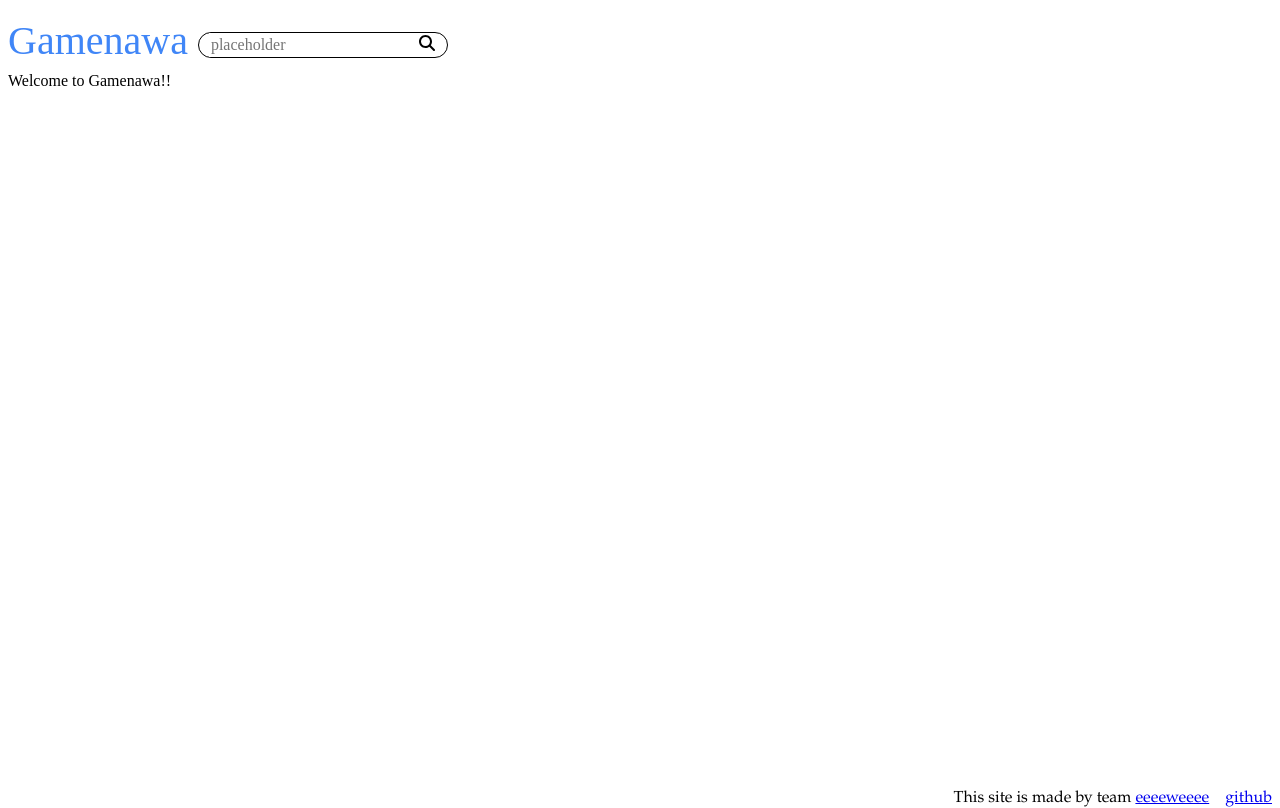
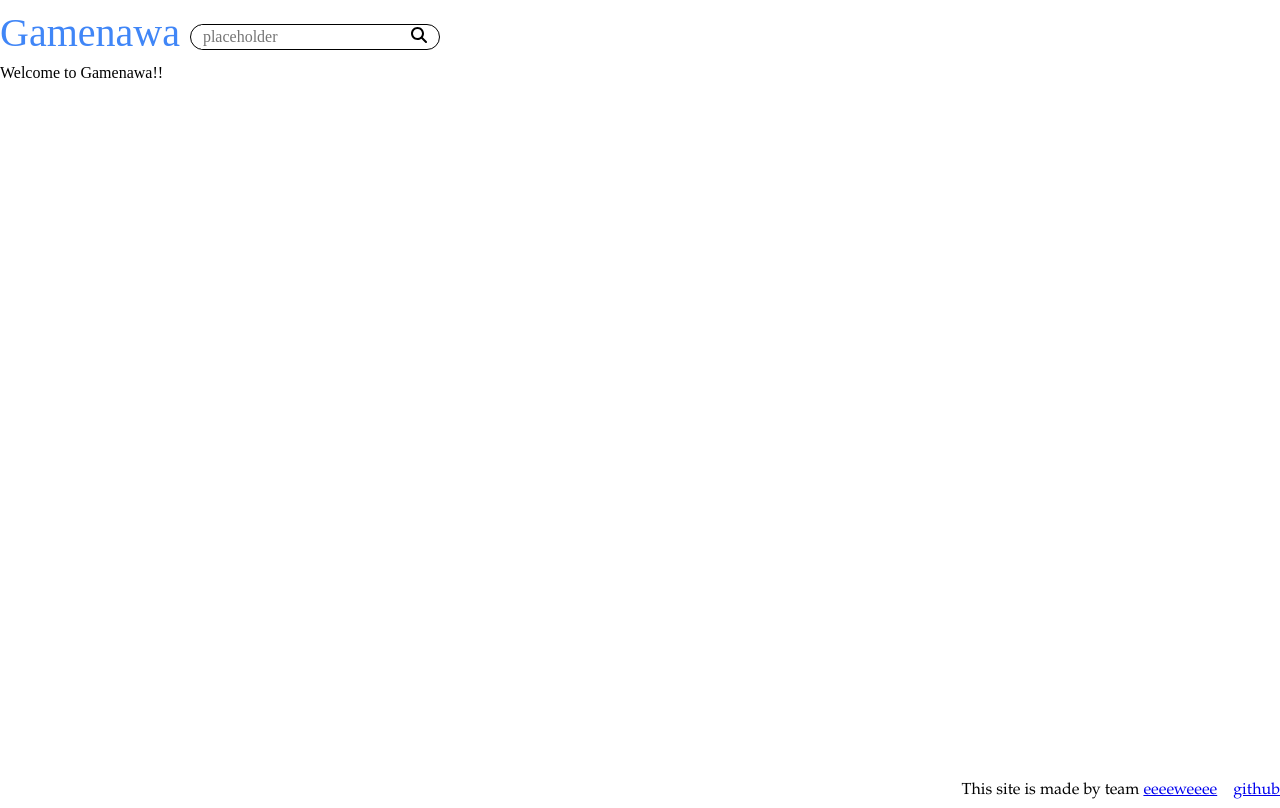
Before and after one commit to eeeeweeee/Gamenawa-front, a Vue app: page / in a window 1280 px wide. Built offline with nearby package versions, Linux system fonts and the light colour scheme.

Commit message:
fix: normalize.scss - app.vue에 normalize.scss 적용 - normalize.scss에서 html line-height 제거

```diff
--- a/src/App.vue
+++ b/src/App.vue
@@ -10,7 +10,7 @@ export default {
   name: 'App',
 };
 </script>
-<style>
+<style lang="scss">
 html, body {
   height: 100%;
 }
--- a/src/assets/scss/normalize.scss
+++ b/src/assets/scss/normalize.scss
@@ -9,7 +9,7 @@
  */
 
 html {
-  line-height: 1.15; /* 1 */
+  // line-height: 1.15; /* 1 */
   -webkit-text-size-adjust: 100%; /* 2 */
 }
 
```
